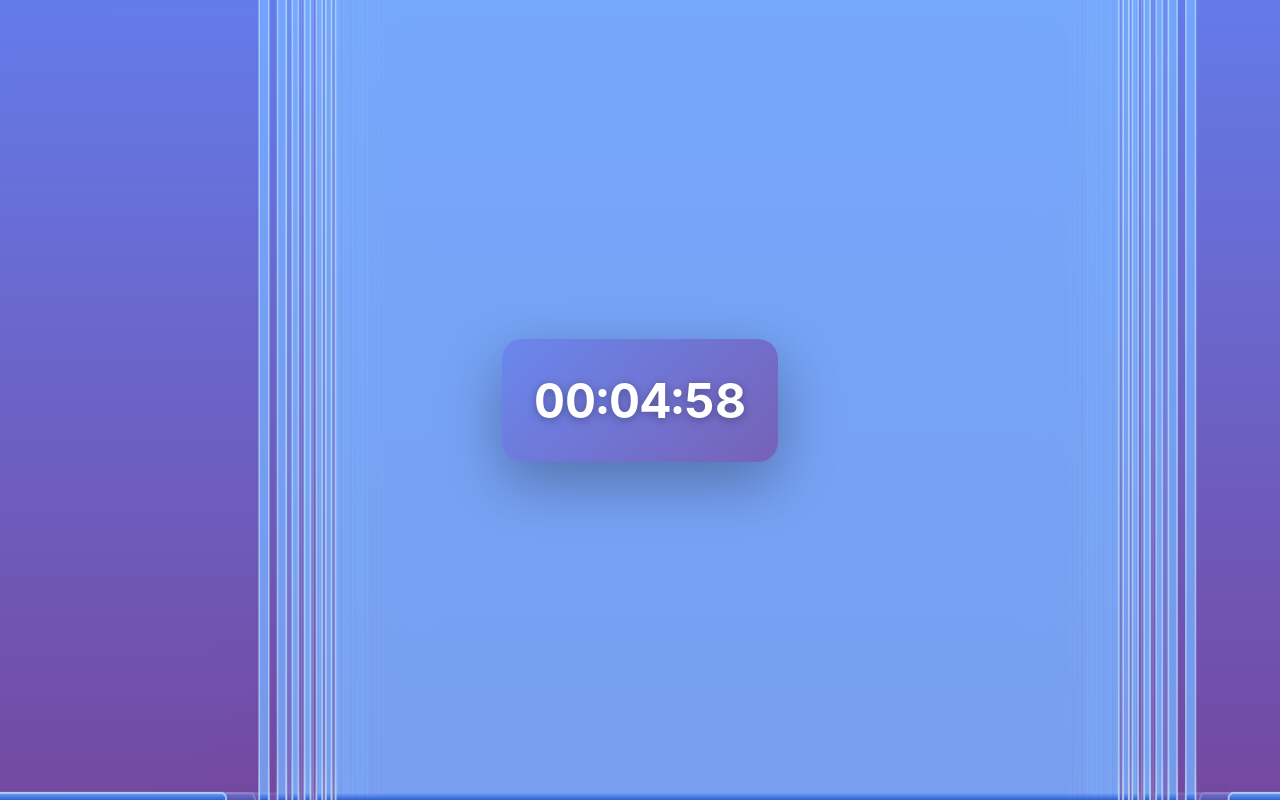
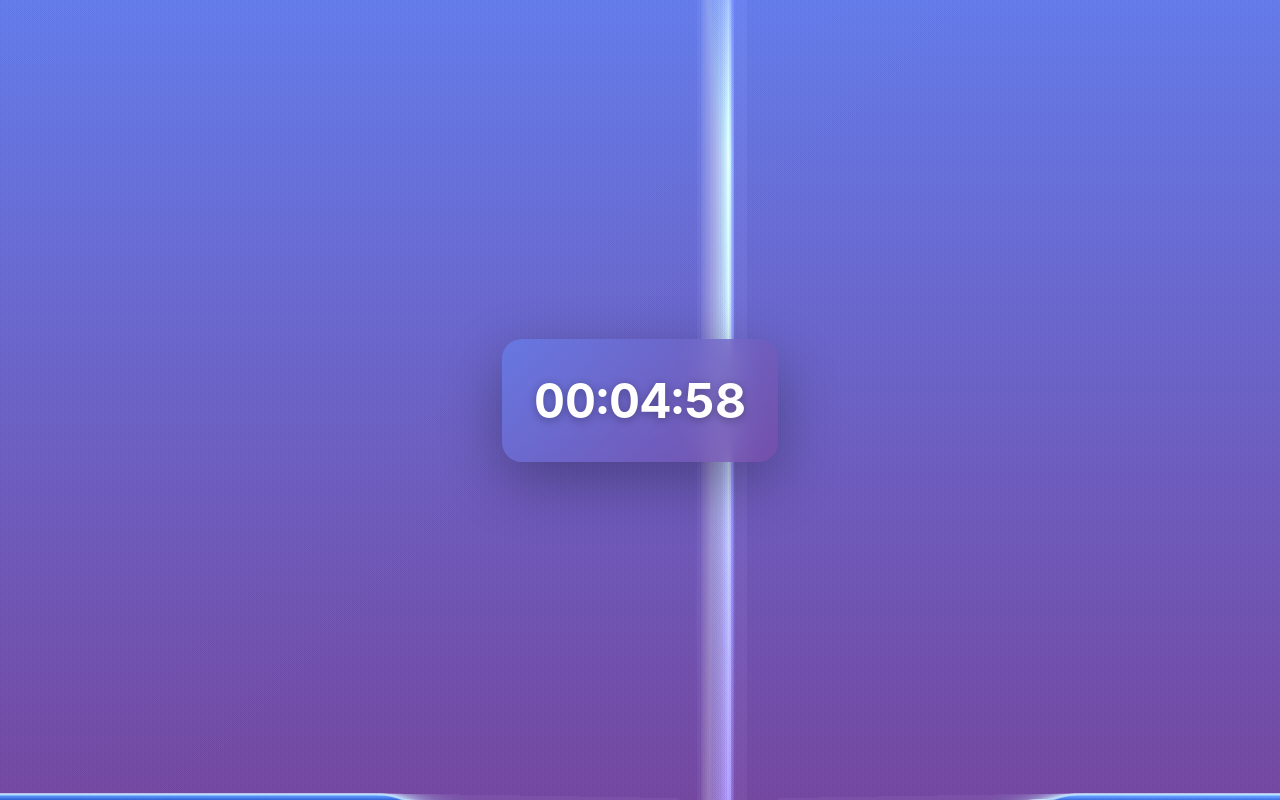
Before and after one commit to musically-ut/liquid-timer, a plain HTML site: page index.html in a window 1280 px wide. Both pictures are taken after a click on the button "Start Timer". Drawn offline with Linux system fonts and the light colour scheme.

Commit message:
Improve water simulation stability and visual quality with refined physics parameters and wave rendering

```diff
--- a/index.html
+++ b/index.html
@@ -4,7 +4,7 @@
     <meta charset="UTF-8">
     <meta name="viewport" content="width=device-width, initial-scale=1.0">
     <title>Liquid Timer</title>
-    <link rel="stylesheet" href="styles.css?v=5">
+    <link rel="stylesheet" href="styles.css?v=9">
 </head>
 <body>
     <div class="container">
@@ -38,6 +38,6 @@
         </div>
     </div>
 
-    <script src="script.js?v=5"></script>
+    <script src="script.js?v=9"></script>
 </body>
 </html>
--- a/script.js
+++ b/script.js
@@ -20,9 +20,9 @@ class WaterSimulation {
 
         // Emission control
         // (We still simulate micro-droplets for volume conservation, but we render a continuous trickle.)
-        this.dropsPerSecond = 260; // higher => smoother/continuous stream
+        this.dropsPerSecond = 150; // tuned for smoother stream
         this.dropSpawnAccumulator = 0;
-        this.maxDroplets = 1400;
+        this.maxDroplets = 900;
 
         // Stream (visual) properties
         this.streamX = 0;
@@ -31,12 +31,13 @@ class WaterSimulation {
         this.streamWobbleSpeed = 0.65; // Hz-ish
 
         // Physics parameters (pixel units, dt in seconds)
-        this.gravity = 5200; // px / s^2 (fast fall so arrival ~= emission)
+        this.gravity = 3000; // px / s^2 (safer)
         this.airDrag = 0.995;
-        this.waveSpeed = 235; // px / s
-        this.waveDamping = 1.35; // 1 / s (lower => more visible ripples)
-        this.surfaceViscosity = 0.02;
-        this.renderWaveScale = 2.2; // purely visual boost so ripples read better
+        this.waveSpeed = 160; // px / s
+        this.waveDamping = 2.2; // damping
+        this.surfaceViscosity = 0.07; // smoother surface
+        this.renderWaveScale = 1.0; // modest visual lift
+        this.maxWaveDisplacement = 40; // clamp to avoid big lobes
 
         // Completion drain / whirlpool
         this.isDraining = false;
@@ -153,7 +154,8 @@ class WaterSimulation {
         const i0 = Math.floor(fx);
         const i1 = Math.min(this.surfaceN - 1, i0 + 1);
         const t = fx - i0;
-        return (this.h[i0] ?? 0) * (1 - t) + (this.h[i1] ?? 0) * t;
+        const v = (this.h[i0] ?? 0) * (1 - t) + (this.h[i1] ?? 0) * t;
+        return Math.max(-this.maxWaveDisplacement, Math.min(this.maxWaveDisplacement, v));
     }
 
     getSurfaceY(x) {
@@ -164,13 +166,14 @@ class WaterSimulation {
         // strength affects velocity directly (px/s)
         const idx = this.xToIndex(x);
         const s = strength;
+        const jitter = () => (Math.random() - 0.5) * s * 0.05;
         if (this.v[idx] !== undefined) this.v[idx] += s;
-        if (this.v[idx - 1] !== undefined) this.v[idx - 1] += s * 0.75;
-        if (this.v[idx + 1] !== undefined) this.v[idx + 1] += s * 0.75;
-        if (this.v[idx - 2] !== undefined) this.v[idx - 2] += s * 0.45;
-        if (this.v[idx + 2] !== undefined) this.v[idx + 2] += s * 0.45;
-        if (this.v[idx - 3] !== undefined) this.v[idx - 3] += s * 0.20;
-        if (this.v[idx + 3] !== undefined) this.v[idx + 3] += s * 0.20;
+        if (this.v[idx - 1] !== undefined) this.v[idx - 1] += s * 0.65 + jitter();
+        if (this.v[idx + 1] !== undefined) this.v[idx + 1] += s * 0.65 + jitter();
+        if (this.v[idx - 2] !== undefined) this.v[idx - 2] += s * 0.35 + jitter();
+        if (this.v[idx + 2] !== undefined) this.v[idx + 2] += s * 0.35 + jitter();
+        if (this.v[idx - 3] !== undefined) this.v[idx - 3] += s * 0.15 + jitter();
+        if (this.v[idx + 3] !== undefined) this.v[idx + 3] += s * 0.15 + jitter();
     }
 
     spawnDroplet() {
@@ -215,11 +218,20 @@ class WaterSimulation {
             this.v[i] += c2 * lap * dt;
         }
 
+        // Add a mild dispersion term (higher-order smoothing) for richer interference
+        const disp = 0.12;
+        for (let i = 2; i < this.surfaceN - 2; i++) {
+            const lap2 = this.h[i - 2] - 4 * this.h[i - 1] + 6 * this.h[i] - 4 * this.h[i + 1] + this.h[i + 2];
+            this.v[i] += disp * lap2 * dt;
+        }
+
         // Damping + integrate
         const damp = Math.exp(-this.waveDamping * dt);
         for (let i = 0; i < this.surfaceN; i++) {
             this.v[i] *= damp;
             this.h[i] += this.v[i] * dt;
+            // Clamp to avoid NaN/amplification
+            this.h[i] = Math.max(-this.maxWaveDisplacement, Math.min(this.maxWaveDisplacement, this.h[i]));
         }
 
         // Light viscosity / smoothing
@@ -233,6 +245,12 @@ class WaterSimulation {
             }
             this.h = tmp;
         }
+
+        // Reflective boundary conditions (energy bounce at walls)
+        this.h[0] = this.h[1] * 0.9;
+        this.h[this.surfaceN - 1] = this.h[this.surfaceN - 2] * 0.9;
+        this.v[0] = -this.v[1] * 0.65;
+        this.v[this.surfaceN - 1] = -this.v[this.surfaceN - 2] * 0.65;
     }
 
     update(deltaTime) {
@@ -287,23 +305,29 @@ class WaterSimulation {
 
             // Impact with surface
             const surfaceY = this.getSurfaceY(d.x);
+            if (!Number.isFinite(surfaceY)) {
+                // Safety: drop the droplet to avoid NaNs
+                this.droplets.splice(i, 1);
+                continue;
+            }
             if (d.y + d.r >= surfaceY) {
                 // Volume conservation: only add to reservoir when the droplet hits the surface.
                 this.waterVolume = Math.min(this.targetVolume || Infinity, this.waterVolume + d.vol);
 
                 // Inject a ripple impulse proportional to impact speed and droplet volume.
-                const impulse = Math.min(6500, (d.vy * 1.25 + d.vol * 220));
+                const impulse = Math.min(3200, (d.vy * 0.9 + d.vol * 150));
                 this.addRippleImpulse(d.x, impulse);
 
                 // Remove droplet (no lingering traces)
                 this.droplets.splice(i, 1);
-            } else if (d.y > this.height + 120) {
-                // Safety: if it somehow falls through, drop it.
+            } else if (d.y > this.height + 40) {
+                // Fallback: if it somehow falls through, count its volume and remove
+                this.waterVolume = Math.min(this.targetVolume || Infinity, this.waterVolume + d.vol * 0.6);
                 this.droplets.splice(i, 1);
             }
         }
 
-        // Apply whirlpool "sink" to the surface during drain (creates a visible draw-down)
+        // Apply whirlpool "sink" to the surface during drain (creates a draw-down; visuals optional)
         if (this.whirlpoolActive) {
             const cx = this.whirlpoolCenter.x;
             const idx = this.xToIndex(cx);
@@ -343,7 +367,10 @@ class WaterSimulation {
         this.ctx.fillRect(0, 0, this.width, this.height);
 
         const waterHeight = this.getWaterHeight();
-        const baseSurfaceY = this.getBaseSurfaceY();
+        let baseSurfaceY = this.getBaseSurfaceY();
+        if (!Number.isFinite(waterHeight) || !Number.isFinite(baseSurfaceY)) return;
+        baseSurfaceY = Math.max(0, Math.min(this.height, baseSurfaceY));
+        if (!Number.isFinite(waterHeight) || !Number.isFinite(baseSurfaceY)) return;
 
         // Water body
         if (waterHeight > 0.5) {
@@ -407,39 +434,7 @@ class WaterSimulation {
         // Falling water: render as a continuous trickle stream (no discrete droplet circles)
         this.renderStream();
 
-        // Whirlpool visualization
-        if (this.whirlpoolActive) {
-            const cx = this.whirlpoolCenter.x;
-            const cy = this.whirlpoolCenter.y;
-            const t = Date.now() * 0.002;
-            this.ctx.save();
-            this.ctx.globalCompositeOperation = 'lighter';
-
-            // Funnel "hole" with radial gradient (fake depth)
-            const holeR = 34 + this.whirlpoolStrength * 12;
-            const hole = this.ctx.createRadialGradient(cx - 10, cy - 10, 2, cx, cy, holeR);
-            hole.addColorStop(0, 'rgba(10, 35, 80, 0.85)');
-            hole.addColorStop(0.35, 'rgba(40, 90, 170, 0.35)');
-            hole.addColorStop(1, 'rgba(140, 210, 255, 0.00)');
-            this.ctx.fillStyle = hole;
-            this.ctx.beginPath();
-            this.ctx.ellipse(cx, cy, holeR * 1.05, holeR * 0.72, 0, 0, Math.PI * 2);
-            this.ctx.fill();
-
-            // Spiral lines for motion
-            this.ctx.strokeStyle = 'rgba(170, 230, 255, 0.55)';
-            this.ctx.lineWidth = 2;
-            this.ctx.beginPath();
-            for (let a = 0; a < Math.PI * 11; a += 0.07) {
-                const r = 6 + a * 3.8;
-                const x = cx + Math.cos(a + t) * r;
-                const y = cy + Math.sin(a + t) * r * 0.62;
-                if (a === 0) this.ctx.moveTo(x, y);
-                else this.ctx.lineTo(x, y);
-            }
-            this.ctx.stroke();
-            this.ctx.restore();
-        }
+        // Whirlpool visualization intentionally removed per request (keep physics sink only)
     }
 
     renderStream() {
@@ -451,15 +446,8 @@ class WaterSimulation {
 
         if (!Number.isFinite(x) || !Number.isFinite(surfaceY)) return;
 
-        // Compute a plausible end point (if there are droplets, use the lowest one)
-        let endY = Math.min(surfaceY - 2, this.height);
-        if (this.droplets.length > 0) {
-            let maxY = -Infinity;
-            for (const d of this.droplets) {
-                if (d.y > maxY) maxY = d.y;
-            }
-            endY = Math.min(surfaceY - 2, Math.max(0, maxY));
-        }
+        // Compute a plausible end point: connect stream directly to surface
+        let endY = Math.max(0, Math.min(this.height, surfaceY - 1));
 
         // Guard against non-finite geometry
         if (!Number.isFinite(endY)) return;
@@ -467,7 +455,7 @@ class WaterSimulation {
 
         const t = performance.now() * 0.001;
         const w = this.streamWidth * (0.85 + 0.25 * Math.sin(t * 2.1));
-        const wob = Math.sin(t * 3.0) * (this.streamWidth * 0.35);
+        const wob = Math.sin(t * 1.4) * (this.streamWidth * 0.20); // slower, smaller wobble
 
         if (!Number.isFinite(w) || w <= 0) return;
 
@@ -484,33 +472,41 @@ class WaterSimulation {
         this.ctx.lineCap = 'round';
 
         this.ctx.beginPath();
-        this.ctx.moveTo(x + wob * 0.10, -10);
+        this.ctx.moveTo(x + wob * 0.08, -10);
         this.ctx.quadraticCurveTo(
-            x + wob * 0.55,
-            endY * 0.35,
-            x - wob * 0.35,
-            endY * 0.72
+            x + wob * 0.25,
+            endY * 0.45,
+            x - wob * 0.18,
+            endY * 0.78
         );
-        this.ctx.quadraticCurveTo(x + wob * 0.25, endY * 0.90, x, endY);
+        this.ctx.quadraticCurveTo(x + wob * 0.12, endY * 0.94, x, endY);
         this.ctx.stroke();
 
         // Specular thread inside the stream
-        this.ctx.strokeStyle = 'rgba(255,255,255,0.14)';
-        this.ctx.lineWidth = Math.max(1.2, w * 0.22);
+        this.ctx.strokeStyle = 'rgba(255,255,255,0.10)';
+        this.ctx.lineWidth = Math.max(1.0, w * 0.18);
         this.ctx.beginPath();
-        this.ctx.moveTo(x - w * 0.15, -10);
-        this.ctx.quadraticCurveTo(x + wob * 0.35, endY * 0.45, x - w * 0.10, endY);
+        this.ctx.moveTo(x - w * 0.12, -10);
+        this.ctx.quadraticCurveTo(x + wob * 0.18, endY * 0.50, x - w * 0.06, endY);
         this.ctx.stroke();
 
         // Small splash brightness at impact
         if (endY > 10 && waterHeight > 0.5) {
-            const splash = this.ctx.createRadialGradient(x, surfaceY, 1, x, surfaceY, 28);
-            splash.addColorStop(0, 'rgba(255,255,255,0.18)');
+            const splash = this.ctx.createRadialGradient(x, surfaceY, 1, x, surfaceY, 32);
+            splash.addColorStop(0, 'rgba(255,255,255,0.12)');
             splash.addColorStop(1, 'rgba(255,255,255,0.00)');
             this.ctx.fillStyle = splash;
             this.ctx.beginPath();
-            this.ctx.ellipse(x, surfaceY, 26, 10, 0, 0, Math.PI * 2);
+            this.ctx.ellipse(x, surfaceY + 2, 34, 12, 0, 0, Math.PI * 2);
             this.ctx.fill();
+
+            // planar smear at impact for a more grounded look
+            this.ctx.strokeStyle = 'rgba(180, 220, 255, 0.35)';
+            this.ctx.lineWidth = 6;
+            this.ctx.beginPath();
+            this.ctx.moveTo(x - 26, surfaceY + 2);
+            this.ctx.lineTo(x + 26, surfaceY + 2);
+            this.ctx.stroke();
         }
 
         this.ctx.restore();
@@ -518,9 +514,10 @@ class WaterSimulation {
 
     startDraining() {
         this.isDraining = true;
+        // Keep sink effect but disable whirlpool visuals
         this.whirlpoolActive = true;
         this.whirlpoolCenter = { x: this.width / 2, y: this.height - 50 };
-        this.whirlpoolStrength = 0.6;
+        this.whirlpoolStrength = 0.45;
         // Drain out over ~2.5 seconds (tuned)
         this.drainRate = this.waterVolume / 2.2;
     }
```
